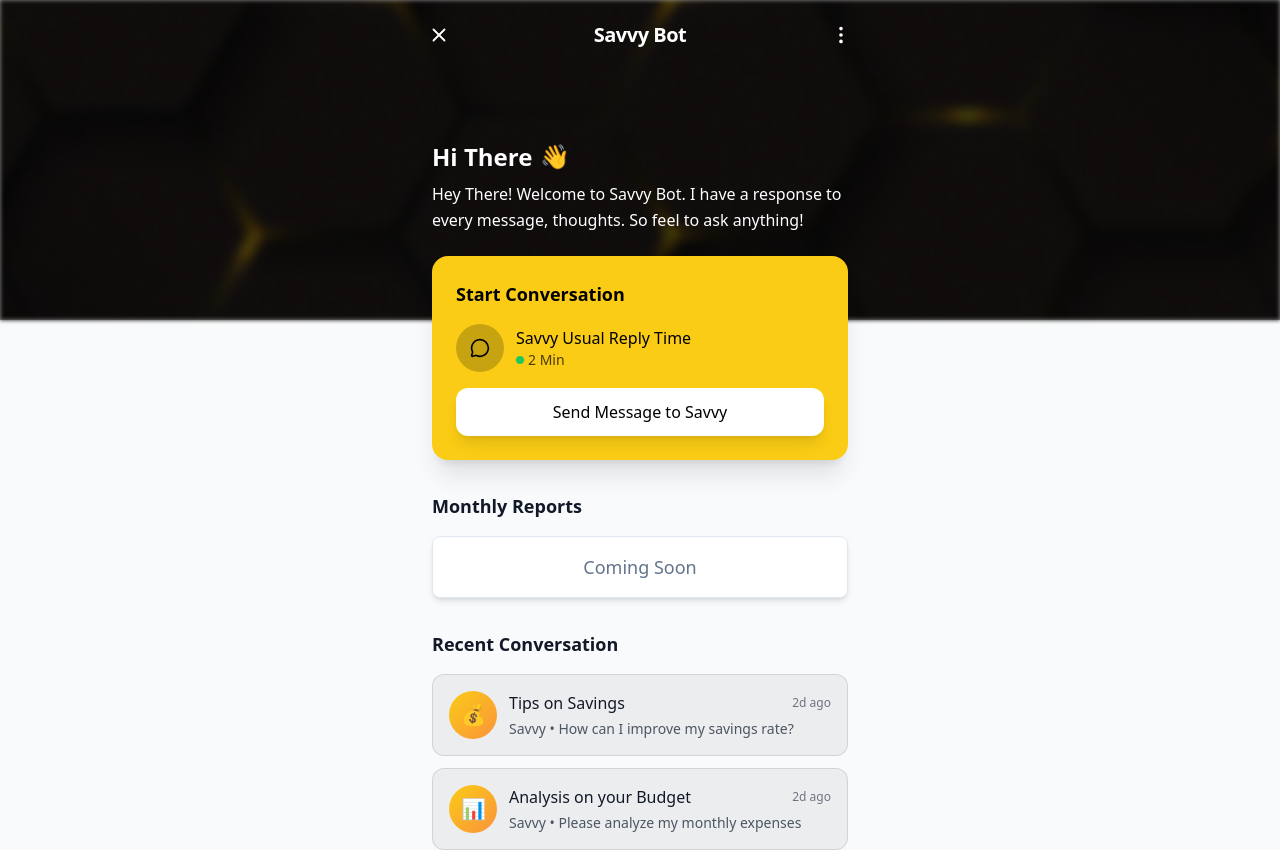
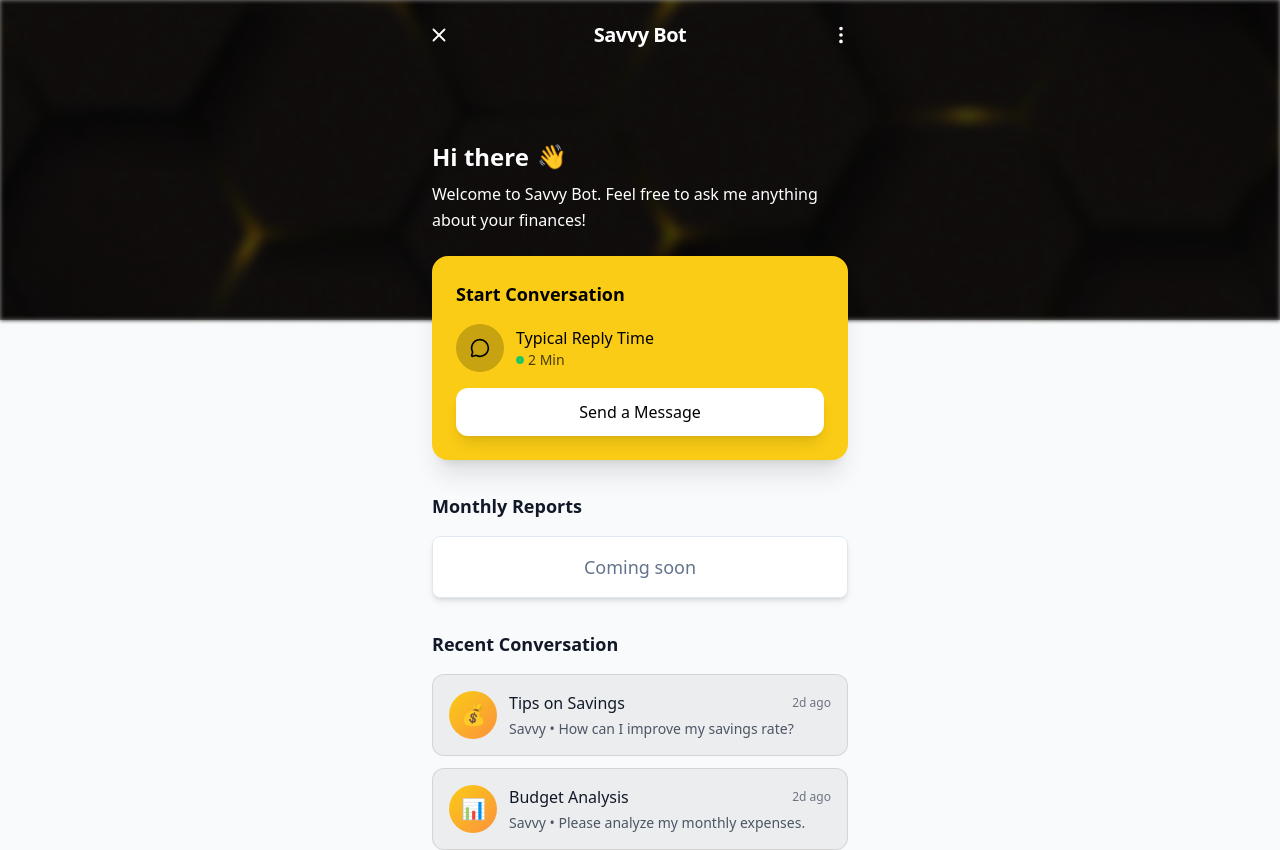
Before and after one commit to digitalboomster/savvy-bot-canvas-remake, a React (Vite) app: page / in a window 1280 px wide. Built offline with nearby package versions, Linux system fonts and the light colour scheme.

Commit message:
Refactor: Improve code style and presentation
Apply consistent punctuation, case, and formatting throughout the application for a more professional appearance.

```diff
--- a/src/components/ChatInput.tsx
+++ b/src/components/ChatInput.tsx
@@ -69,7 +69,7 @@ const ChatInput: React.FC<ChatInputProps> = ({
       };
 
       recognition.onerror = (event: any) => {
-        setRecognitionError("Mic error: " + (event.error || "unknown error"));
+        setRecognitionError(`Mic error: ${event.error || "Unknown error"}.`);
         setIsRecording(false);
         setLoadingTranscript(false);
       };
@@ -109,7 +109,7 @@ const ChatInput: React.FC<ChatInputProps> = ({
             value={inputText}
             onChange={(e) => setInputText(e.target.value)}
             onKeyPress={(e) => e.key === 'Enter' && onSend(inputText)}
-            placeholder={loadingTranscript ? "Transcribing..." : "Message to Savvy..."}
+            placeholder={loadingTranscript ? "Transcribing..." : "Message Savvy..."}
             disabled={loadingTranscript}
             className={`flex-1 bg-transparent ${isDarkMode ? 'text-white placeholder-gray-400' : 'text-gray-900 placeholder-gray-500'} outline-none px-2`}
           />
@@ -137,7 +137,7 @@ const ChatInput: React.FC<ChatInputProps> = ({
       )}
       {isRecording && (
         <div className="mt-2 text-xs text-yellow-700 dark:text-yellow-200 animate-pulse">
-          Listening... Speak now and tap mic to stop.
+          Listening... Tap the mic again to stop.
         </div>
       )}
     </div>
--- a/src/components/ChatInterface.tsx
+++ b/src/components/ChatInterface.tsx
@@ -35,9 +35,9 @@ const ChatInterface = () => {
         },
         {
           id: '2',
-          title: 'Analysis on your Budget',
+          title: 'Budget Analysis',
           timestamp: '2d ago',
-          preview: 'Please analyze my monthly expenses'
+          preview: 'Please analyze my monthly expenses.'
         }
       ];
       setConversations(defaultConversations);
@@ -55,7 +55,7 @@ const ChatInterface = () => {
       id: Date.now().toString(),
       title: 'New Conversation',
       timestamp: 'now',
-      preview: 'Started a new conversation with Savvy Bot'
+      preview: 'Started a new conversation with Savvy Bot.'
     };
     const updatedConversations = [newConversation, ...conversations];
     setConversations(updatedConversations);
@@ -110,11 +110,11 @@ const ChatInterface = () => {
             <div className="w-full px-4 flex-grow flex flex-col justify-center">
               <div className="mb-4">
                 <h2 className="text-2xl font-bold mb-2 flex items-center gap-2">
-                  Hi There
+                  Hi there
                   <span className="animate-bounce">👋</span>
                 </h2>
                 <p className={`leading-relaxed text-base`}>
-                  Hey There! Welcome to Savvy Bot. I have a response to every message, thoughts. So feel to ask anything!
+                  Welcome to Savvy Bot. Feel free to ask me anything about your finances!
                 </p>
               </div>
             </div>
@@ -131,7 +131,7 @@ const ChatInterface = () => {
               <MessageCircle size={20} className="text-black" />
             </div>
             <div>
-              <p className="text-black font-medium">Savvy Usual Reply Time</p>
+              <p className="text-black font-medium">Typical Reply Time</p>
               <p className="text-black/70 text-sm flex items-center gap-1">
                 <span className="w-2 h-2 bg-green-500 rounded-full"></span>
                 2 Min
@@ -142,7 +142,7 @@ const ChatInterface = () => {
             onClick={handleStartConversation}
             className="w-full bg-white text-black font-medium py-3 px-4 rounded-xl hover:bg-gray-100 transition-colors duration-200 shadow-lg"
           >
-            Send Message to Savvy
+            Send a Message
           </button>
         </div>
 
@@ -151,7 +151,7 @@ const ChatInterface = () => {
           <h3 className="text-lg font-semibold mb-4">Monthly Reports</h3>
             <Card className="text-center shadow-md">
                 <CardContent className="p-4 flex flex-col justify-center items-center">
-                    <p className="text-lg font-medium text-muted-foreground">Coming Soon</p>
+                    <p className="text-lg font-medium text-muted-foreground">Coming soon</p>
                 </CardContent>
             </Card>
         </div>
--- a/src/components/ChatPage.tsx
+++ b/src/components/ChatPage.tsx
@@ -25,10 +25,10 @@ interface Message {
 const BACKEND_URL = "https://4d9a25eb-4793-482a-a348-2e1c21e2b286-00-2gfu2fuimic4.kirk.replit.dev";
 
 const starterPrompts = [
-  "How can I start saving money",
-  "Help me create a Budget",
+  "How can I start saving money?",
+  "Help me create a budget.",
   "I'm feeling stressed about my finances.",
-  "I want to track my spending"
+  "I want to track my spending."
 ];
 
 // Local AiAvatar for the header
--- a/src/hooks/useChatModals.ts
+++ b/src/hooks/useChatModals.ts
@@ -34,7 +34,7 @@ export function useChatModals() {
       });
       if (!response.ok) throw new Error("Mood check-in failed");
       toast({
-        title: "Mood logged",
+        title: "Mood Logged",
         description: `Your mood (${mood}) has been recorded.`
       });
     } catch (error) {
```
